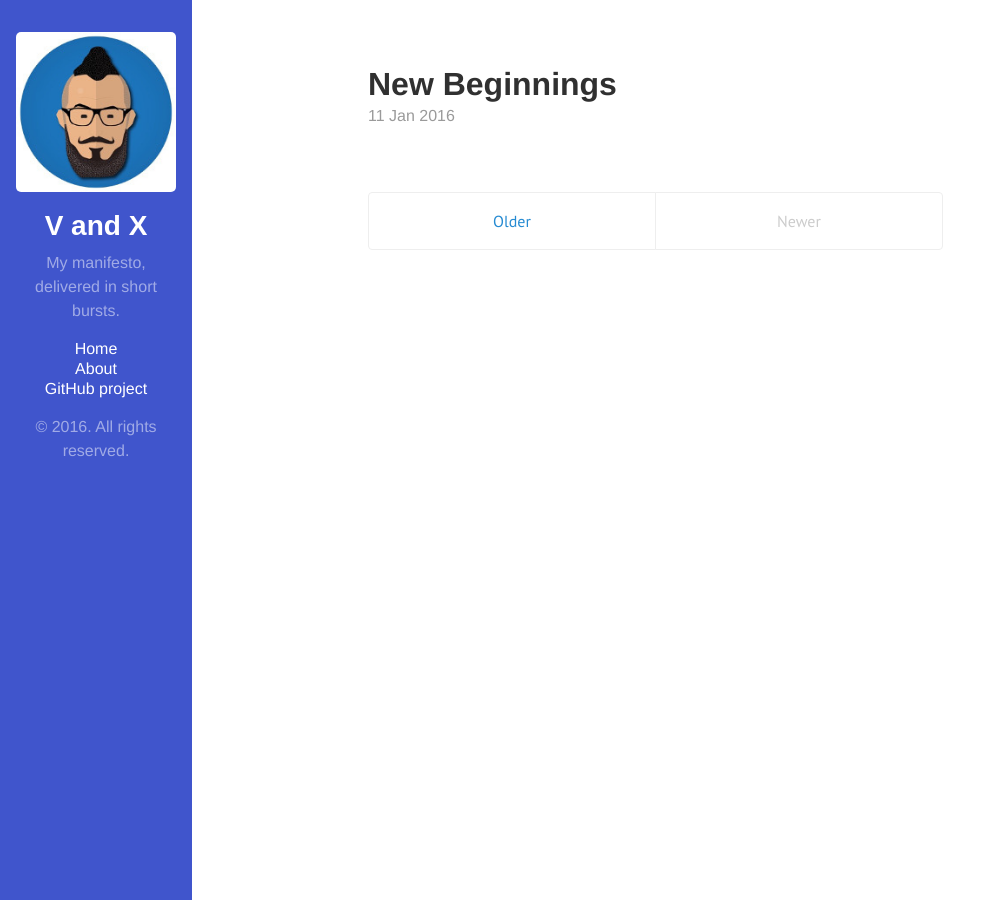
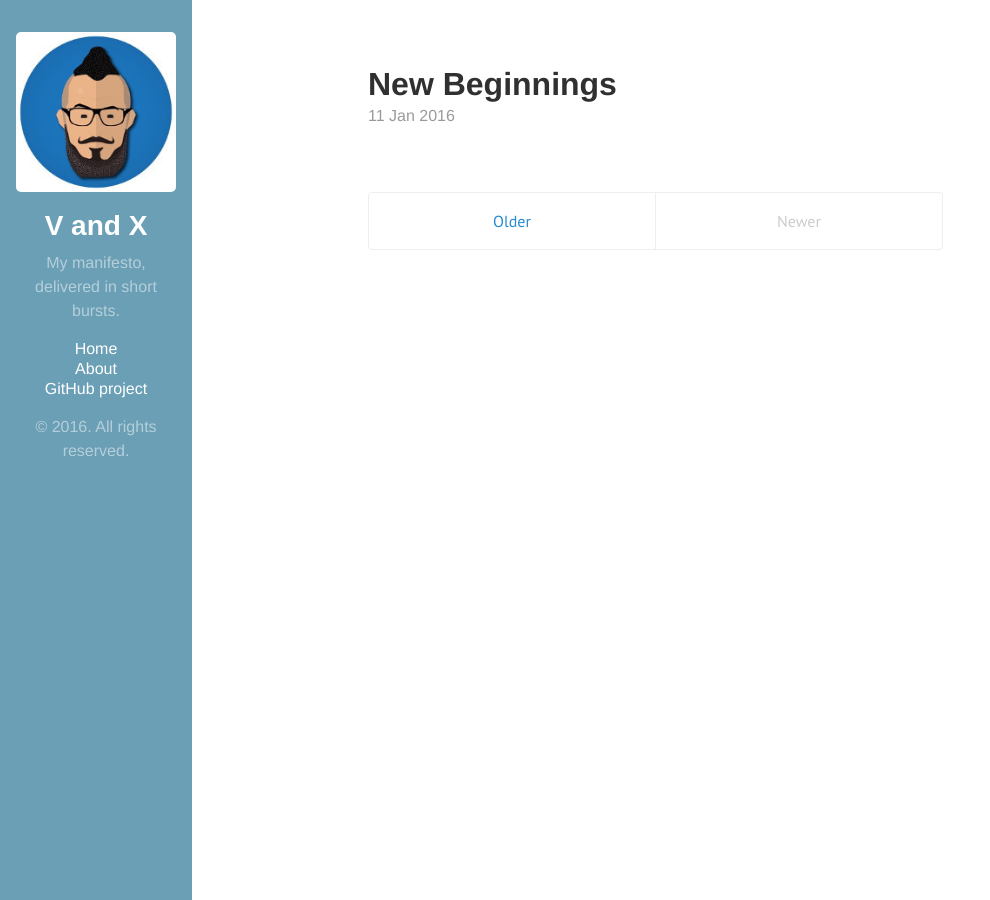
Before and after one commit to TimBanks/timbanks.github.io, a Jekyll site: the page built from index.html, in a window 1280 px wide. Shown: the whole page, without its empty margins (0-990 px from the left). Built offline with Jekyll 4.4.1, drawn with Linux system fonts in a browser that asks for light colours; the list of posts is cut into pages by our own code.

Commit message:
sidebar work

```diff
--- a/public/css/hyde.css
+++ b/public/css/hyde.css
@@ -60,7 +60,7 @@ html {
   text-align: center;
   padding: 2rem 1rem;
   color: rgba(255,255,255,.5);
-  background-color: #4055cc;
+  background-color: #6a9fb5;
 }
 @media (min-width: 48em) {
   .sidebar {
```
